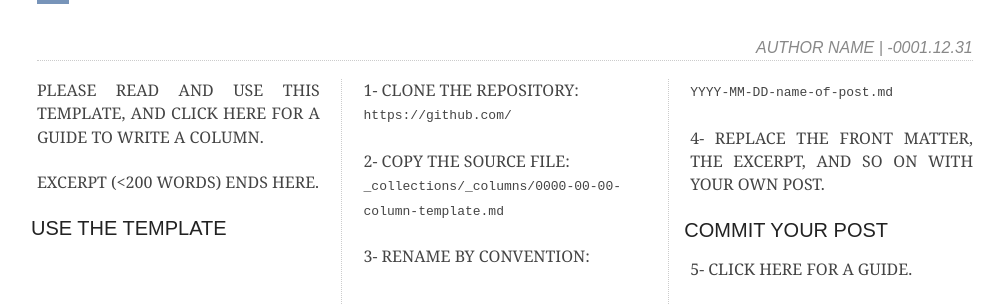
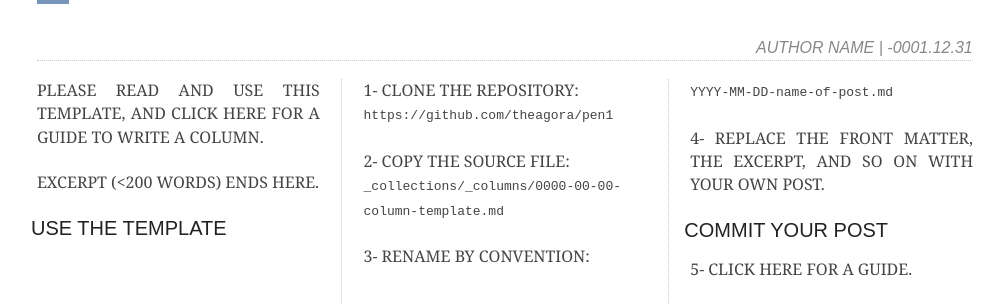
Before and after one commit to theagora/pen1, a Jekyll site: the page built from _collections/_columns/0000-00-00-column-template.md, in a window 1280 px wide. Shown: the part 189-495 px from the top of the page, without its empty margins (135-1139 px from the left). Built offline with Jekyll 4.4.1, drawn with Linux system fonts in a browser that asks for light colours; some web fonts are replaced.

Commit message:
update site variables in _config.yml

```diff
--- a/_config.yml
+++ b/_config.yml
@@ -14,15 +14,13 @@
 # You can create any custom variable you would like, and they will be accessible
 # in the templates via {{ site.myvariable }}.
 title: The Republic of Agora
-email: theagora@github.com
 description: >- # this means to ignore newlines until "baseurl:"
   Monthly Originals & Insights | Issue 0x0 © MMXX
 baseurl: "/pen1" # the subpath of your site, e.g. /blog
 url: "https://theagora.github.io" # the base hostname & protocol for your site, e.g. http://example.com
 google_analytics: 'UA-165711133-2' # theagora-pen1
-twitter_username: agoradao
-github_username:  agorahub
-excerpt_separator: <!--more-->
+gh_team: orgs/agorahub/teams/pen
+gh_repo: theagora/pen1
 
 # Build settings
 markdown: kramdown
@@ -41,8 +39,8 @@
 #   - vendor/cache/
 #   - vendor/gems/
 #   - vendor/ruby/
+excerpt_separator: <!--more-->
 collections_dir: _collections
-
 collections:
   columns:
     output: true
@@ -51,9 +49,9 @@
 
 
 # Social media
-github:  agorahub
-reddit:  agoradao
-twitter: agoradao
+github:   agorahub
+reddit: u/agoradao
+twitter:  agoradao
+telegram: agorahub
 #linkedin: linkedin
 #facebook: facebook
-telegram: agorahub
```
